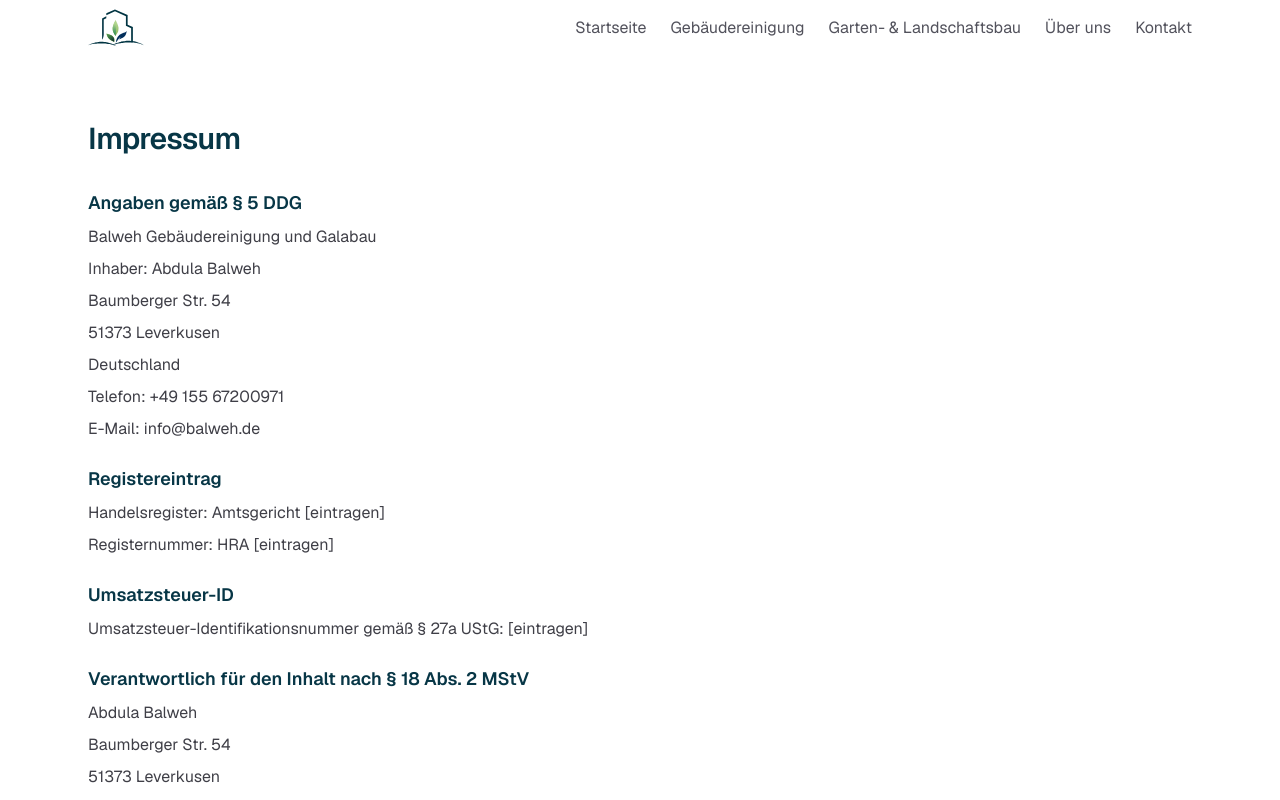
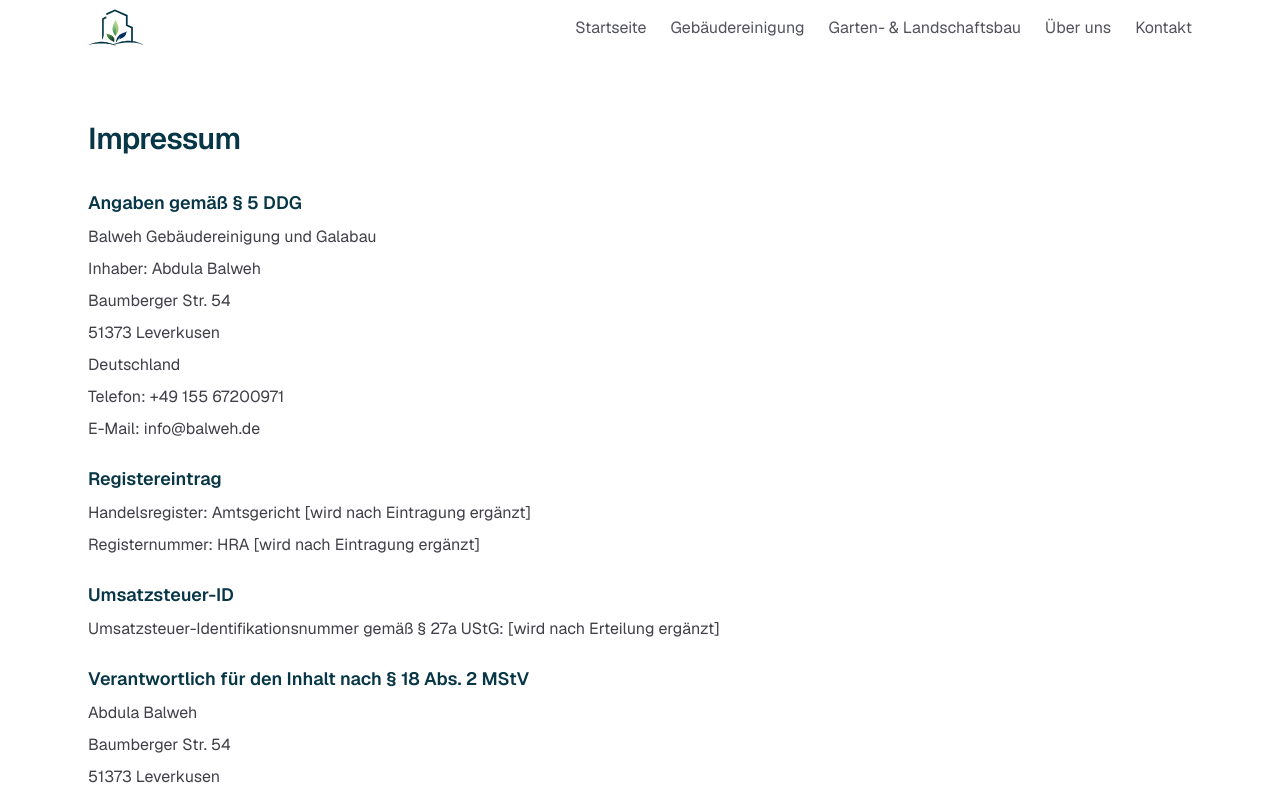
Before and after one commit to andonovnik/balweh-website, a Next.js app: page /impressum in a window 1280 px wide. Shown: the top 800 px of the page. Built offline with nearby package versions, Linux system fonts and the light colour scheme.

Commit message:
change impressum placeholders

```diff
--- a/app/impressum/page.tsx
+++ b/app/impressum/page.tsx
@@ -28,8 +28,8 @@ export default function ImpressumPage() {
           <h2 className="text-lg font-semibold text-brand-primary">
             Registereintrag
           </h2>
-          <p>Handelsregister: Amtsgericht [eintragen]</p>
-          <p>Registernummer: HRA [eintragen]</p>
+          <p>Handelsregister: Amtsgericht [wird nach Eintragung ergänzt]</p>
+          <p>Registernummer: HRA [wird nach Eintragung ergänzt]</p>
         </section>
 
         <section className="space-y-2">
@@ -37,7 +37,8 @@ export default function ImpressumPage() {
             Umsatzsteuer-ID
           </h2>
           <p>
-            Umsatzsteuer-Identifikationsnummer gemäß § 27a UStG: [eintragen]
+            Umsatzsteuer-Identifikationsnummer gemäß § 27a UStG: [wird nach
+            Erteilung ergänzt]
           </p>
         </section>
 
```
